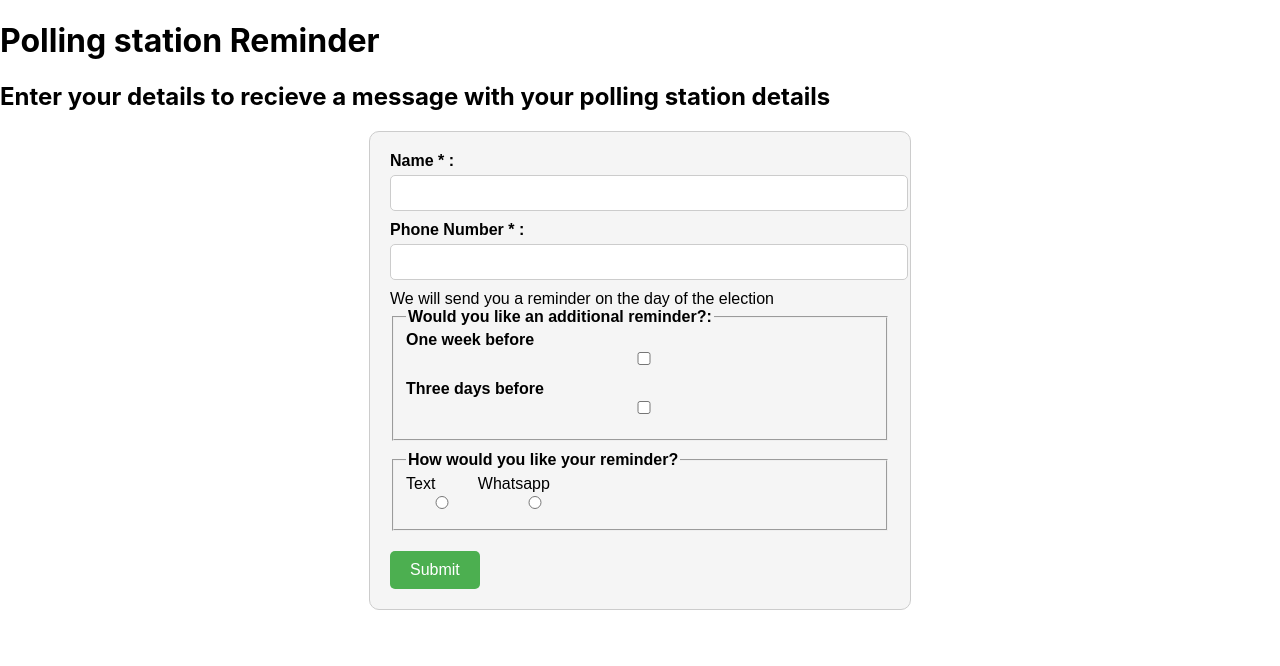
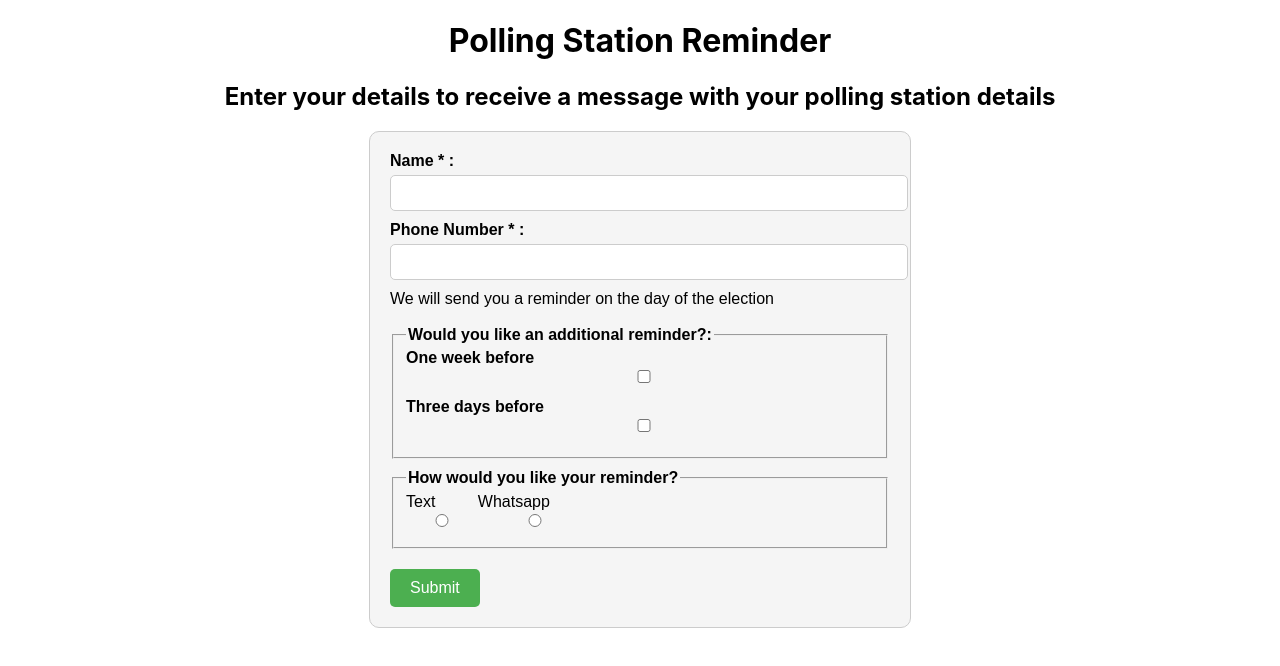
Before and after one commit to Curtis-Turk/Remember-to-Vote, a React (Create React App) app: page / in a window 1280 px wide. Shown: the top 666 px of the page. Built offline with nearby package versions, Linux system fonts and the light colour scheme.

Commit message:
Fixed some typos on main page

```diff
--- a/src/App.css
+++ b/src/App.css
@@ -1,3 +1,7 @@
+h1,
+h2 {
+  text-align: center;
+}
 form {
   max-width: 500px;
   margin: auto;
--- a/src/App.tsx
+++ b/src/App.tsx
@@ -4,14 +4,13 @@ import Form from "./components/form";
 function App() {
   return (
     <div className="App">
-      <h1>Polling station Reminder</h1>
+      <h1>Polling Station Reminder</h1>
       <h2>
-        Enter your details to recieve a message with your polling station
+        Enter your details to receive a message with your polling station
         details
       </h2>
       <Form></Form>
     </div>
   );
 }
-
 export default App;
--- a/src/components/form.tsx
+++ b/src/components/form.tsx
@@ -40,7 +40,8 @@ export default function Form() {
       <input type="text" id="name" name="name" onChange={handleTextChange} />
       <label htmlFor="phone">Phone Number * :</label>
       <input type="text" id="phone" name="phone" onChange={handleTextChange} />
-      We will send you a reminder on the day of the election
+      <div>We will send you a reminder on the day of the election</div>
+      <br></br>
       <fieldset id="reminder">
         <legend>Would you like an additional reminder?:</legend>
         <label htmlFor="one-week">
```
